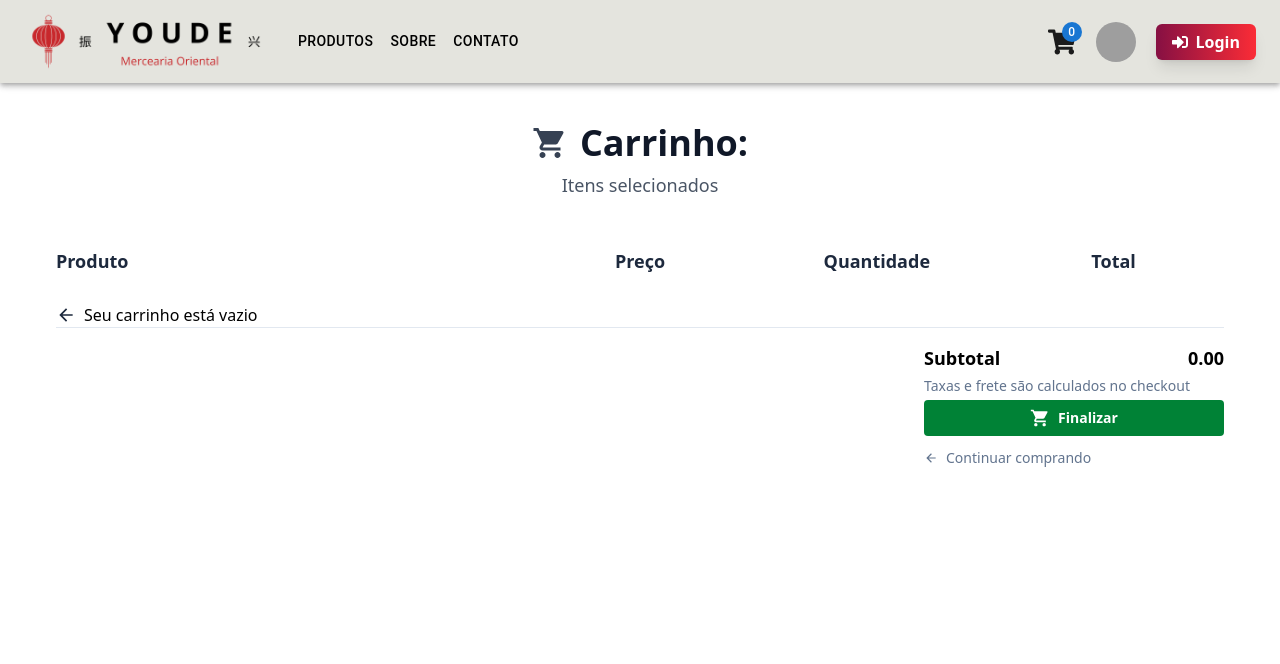
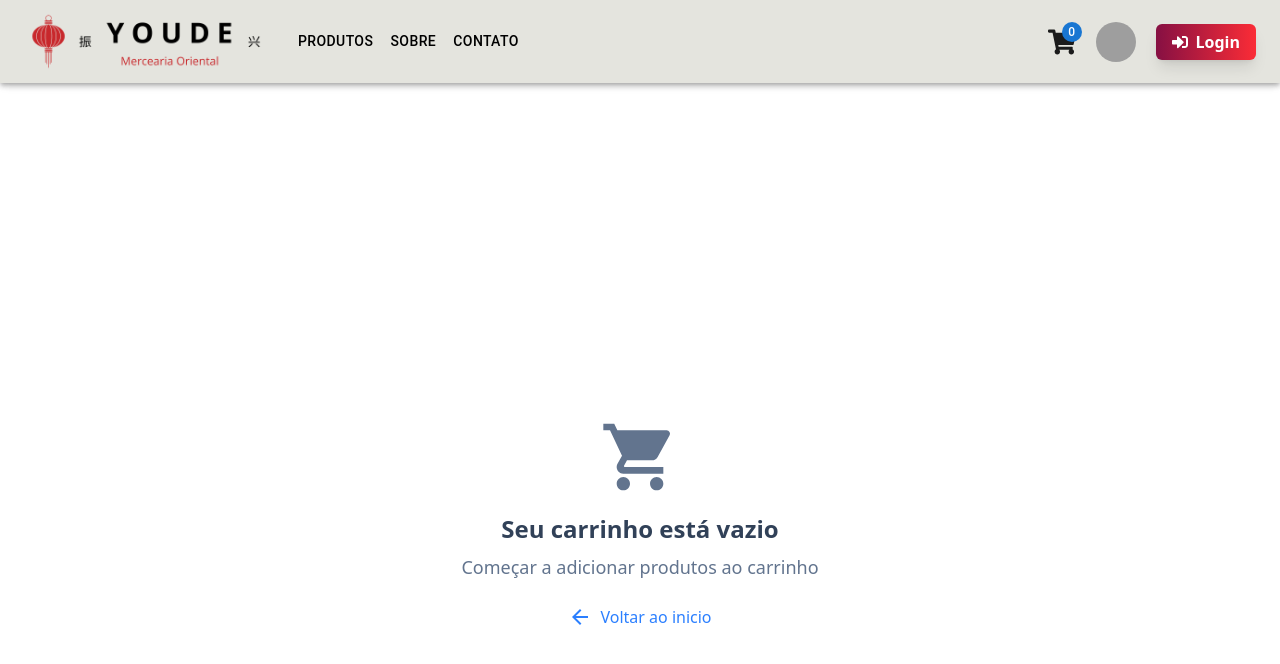
Before and after one commit to alyhenr/adfecommfront, a React (Vite) app: page /cart in a window 1280 px wide. Shown: the top 664 px of the page. Built offline with nearby package versions, Linux system fonts and the light colour scheme; grey boxes are pictures that could not be loaded.

Commit message:
feat: empty car custom component

```diff
--- a/src/components/cart/Cart.tsx
+++ b/src/components/cart/Cart.tsx
@@ -4,10 +4,40 @@ import type { RootState } from "../../store/reducers/store"
 import { Link } from "react-router-dom"
 import ItemContent from "./ItemContent"
 
+const EmptyCart = () => {
+    // return <div className="flex gap-2 items-center justify-start mt-5">
+    //     <Link to="/products" className="flex gap-2 items-center text-slate-800 font-extrabold">
+    //         <MdArrowBack size={20} className="hover:scale-110"/>
+    //     </Link>
+    //     <h1>Seu carrinho está vazio</h1>
+    // </div>
+
+    return <div className="min-h-[800px] flex flex-col items-center justify-center">
+        <div className="flex flex-col items-center">
+            <MdShoppingCart size={80} className="mb-4 text-slate-500"/>
+            <h1 className="text-2xl font-bold text-slate-700">
+                Seu carrinho está vazio
+            </h1>
+            <Link to="/products" className="hover:cursor-pointer hover:opacity-80">
+                <h3 className="text-lg text-slate-500 mt-2">
+                    Começar a adicionar produtos ao carrinho
+                </h3>
+            </Link>
+        </div>
+        <div className="mt-6">
+            <Link to="/" className="flex gap-2 items-center text-blue-500 font-extrabold hover:text-blue-600 transition">
+                <MdArrowBack size={24} className="hover:scale-110"/>
+                <span className="font-medium">Voltar ao inicio</span>
+            </Link>
+        </div>
+    </div>
+}
+
 const Cart = () => {
     const { products, totalPrice } = useSelector((state : RootState) => state.cartState)
     return (
         <div className="lg:px-14 sm:px-8 px-4 py-10">
+        {products?.length > 0 && <>
             <div className="flex flex-col items-center mb-12">
                 <h1 className="text-4xl font-bold text-gray-900 flex items-center gap-3">
                     <MdShoppingCart size={36} className="text-gray-700"/>
@@ -35,13 +65,7 @@ const Cart = () => {
             </div>
 
             {/* Render Items */}
-        {(products?.length > 0 && products.map(p => <ItemContent key={p.productId} product={p}/>))
-        || <div className="flex gap-2 items-center justify-start mt-5">
-                <Link to="/products" className="flex gap-2 items-center text-slate-800 font-extrabold">
-                    <MdArrowBack size={20} className="hover:scale-110"/>
-                </Link>
-                <h1>Seu carrinho está vazio</h1>
-            </div>}
+            {products.map(p => <ItemContent key={p.productId} product={p}/>)}
 
             <div className="border-t-[1.5px] border-slate-200 py-4 flex sm:flex-row sm:px-0 px-2 flex-col sm:justify-between gap-4">
                 <div></div>
@@ -69,6 +93,9 @@ const Cart = () => {
                     </Link>
                 </div>
             </div>
+        </>
+            || <EmptyCart />
+        }
         </div>
     )
 }
```
Lines whose indentation alone changed are shown as unchanged.
